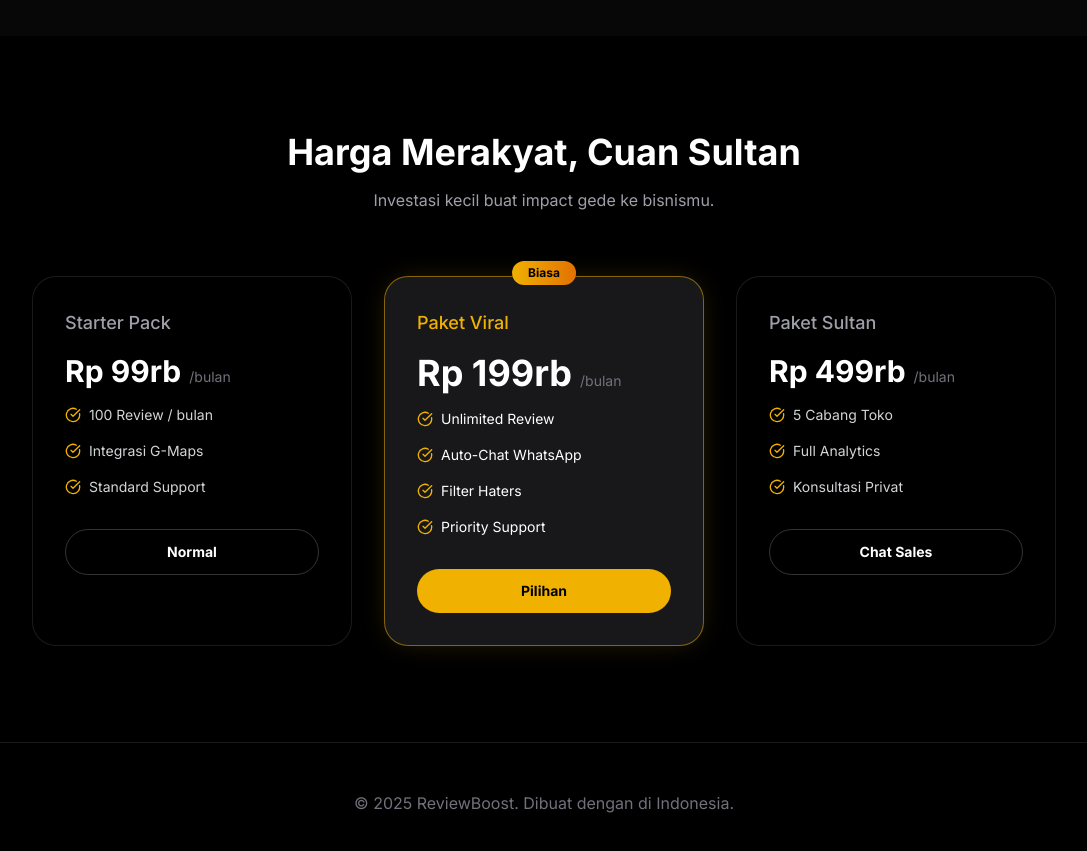
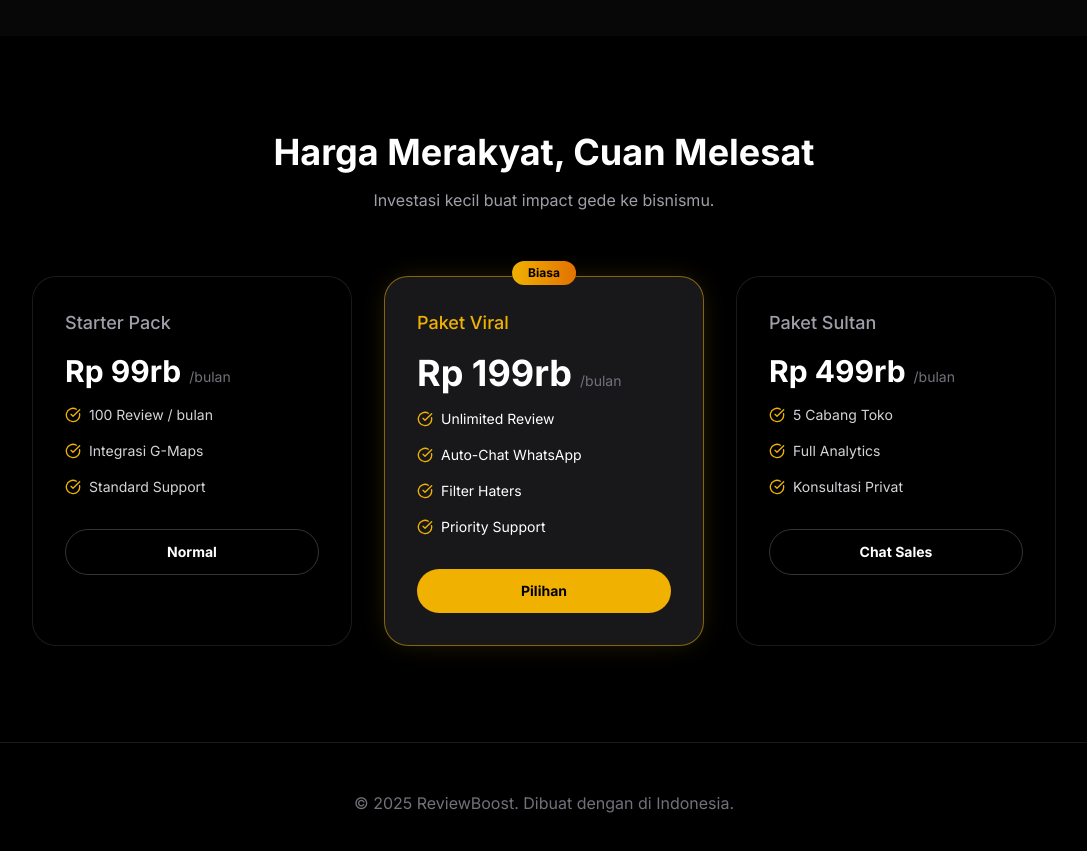
Before and after one commit to machineguncdicad-crypto/reviw-boost, a Next.js app: page / in a window 1280 px wide. Shown: the part 1780-2631 px from the top of the page, without its empty margins (96-1183 px from the left). Built offline with nearby package versions, Linux system fonts and the light colour scheme.

Commit message:
update teks harga

```diff
--- a/app/page.tsx
+++ b/app/page.tsx
@@ -117,7 +117,7 @@ export default function Home() {
       <section className="py-24" id="pricing">
         <div className="container mx-auto px-4">
           <div className="mb-16 text-center">
-            <h2 className="text-3xl font-bold sm:text-4xl">Harga Merakyat, Cuan Sultan </h2>
+            <h2 className="text-3xl font-bold sm:text-4xl">Harga Merakyat, Cuan Melesat </h2>
             <p className="mt-4 text-zinc-400">Investasi kecil buat impact gede ke bisnismu.</p>
           </div>
 
```
